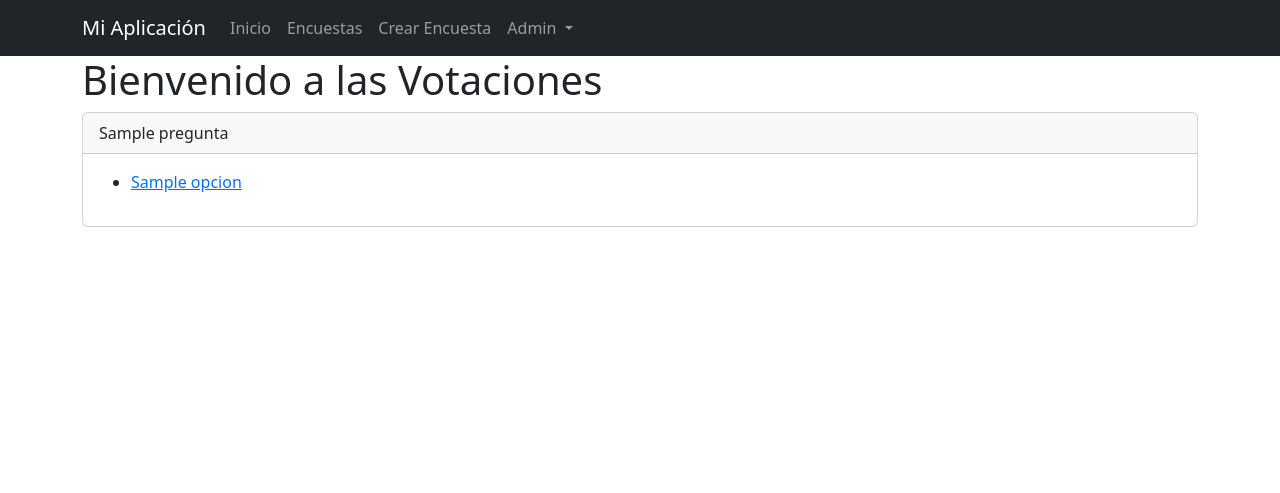
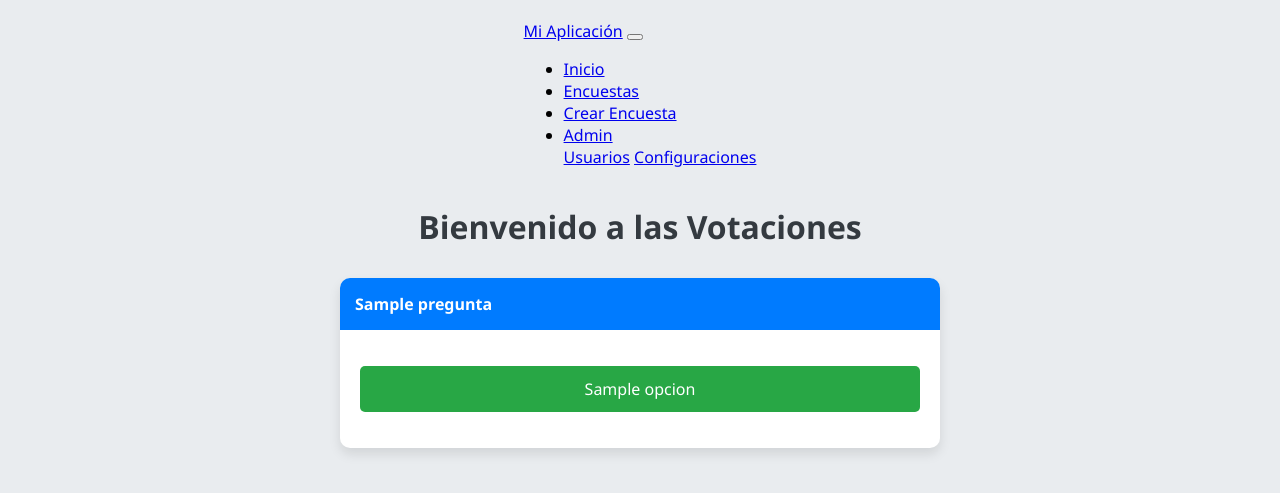
Before and after one commit to MatiasTorres0/Votaciones, a Django app: template core/templates/core/inicio.html in a window 1280 px wide. Shown: the top 493 px of the page. Run offline with Django 3.2, Linux system fonts and the light colour scheme; the template is opened without the code that fills it: most values are stand-ins (such as "Sample title", 1, 10 or a date in 2020).

Commit message:
Modificación inicio.html

```diff
--- a/core/templates/core/inicio.html
+++ b/core/templates/core/inicio.html
@@ -4,10 +4,79 @@
     <meta charset="UTF-8">
     <meta name="viewport" content="width=device-width, initial-scale=1.0">
     <title>Votaciones</title>
-    {% load static %}
-    <link rel="stylesheet" href="https://cdn.jsdelivr.net/npm/bootstrap@5.3.3/dist/css/bootstrap.min.css">
-    <link rel="stylesheet" href="https://cdnjs.cloudflare.com/ajax/libs/font-awesome/6.0.0/css/all.min.css">
-    <link rel="stylesheet" href="{% static 'core/css/navbar.css' %}"> <!-- Incluir navbar.css -->
+    <style>
+        body {
+            font-family: 'Segoe UI', Tahoma, Geneva, Verdana, sans-serif;
+            background-color: #e9ecef;
+            margin: 0;
+            padding: 20px;
+            display: flex;
+            flex-direction: column;
+            align-items: center;
+        }
+        .container {
+            width: 100%;
+            max-width: 600px;
+        }
+        h1 {
+            color: #343a40;
+            text-align: center;
+            margin-bottom: 30px;
+        }
+        .error {
+            background-color: #f8d7da;
+            color: #721c24;
+            padding: 15px;
+            border-radius: 5px;
+            margin-bottom: 20px;
+            text-align: center;
+        }
+        .card {
+            background-color: white;
+            border-radius: 10px;
+            box-shadow: 0 6px 12px rgba(0,0,0,0.1);
+            margin-bottom: 20px;
+            overflow: hidden;
+            transition: transform 0.3s ease;
+        }
+        .card:hover {
+            transform: scale(1.02);
+        }
+        .card-header {
+            background-color: #007bff;
+            color: white;
+            padding: 15px;
+            font-weight: bold;
+        }
+        .card-body {
+            padding: 20px;
+        }
+        .options {
+            list-style-type: none;
+            padding: 0;
+        }
+        .options li {
+            margin-bottom: 10px;
+        }
+        .option-btn {
+            display: block;
+            background-color: #28a745;
+            color: white;
+            text-decoration: none;
+            padding: 12px;
+            border-radius: 5px;
+            text-align: center;
+            transition: background-color 0.3s ease;
+        }
+        .option-btn:hover {
+            background-color: #218838;
+        }
+        .no-questions {
+            text-align: center;
+            color: #6c757d;
+            font-style: italic;
+        }
+    </style>
 </head>
 <body>
     <nav class="navbar navbar-expand-lg navbar-dark bg-dark">
```
